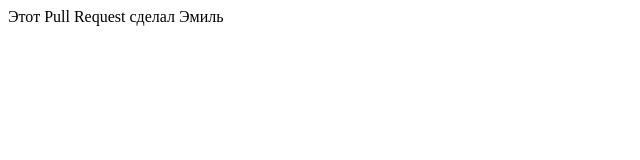
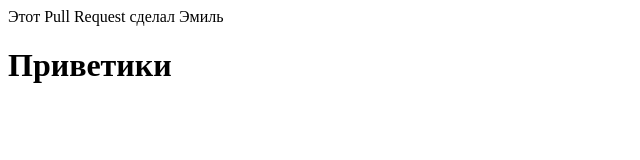
Before and after one commit to EmelyanovI/group-project, a plain HTML site: page index.html in a window 1280 px wide. Shown: the whole page, without its empty margins (0-640 px from the left). Drawn offline with Linux system fonts and the light colour scheme.

Commit message:
Добавил заголовок
Йоу

```diff
--- a/index.html
+++ b/index.html
@@ -1 +1,2 @@
 <p>Этот Pull Request сделал Эмиль</p>
+<h1>Приветики</h1>
```
